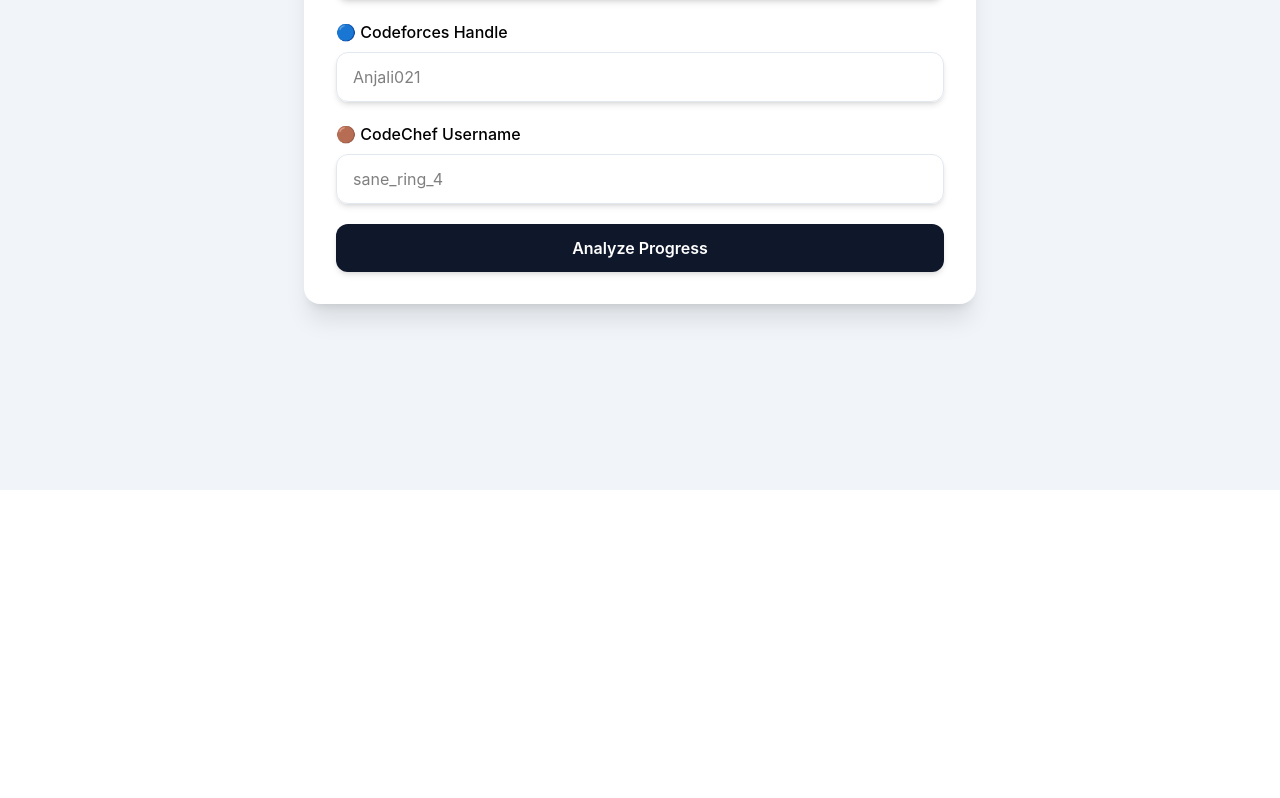
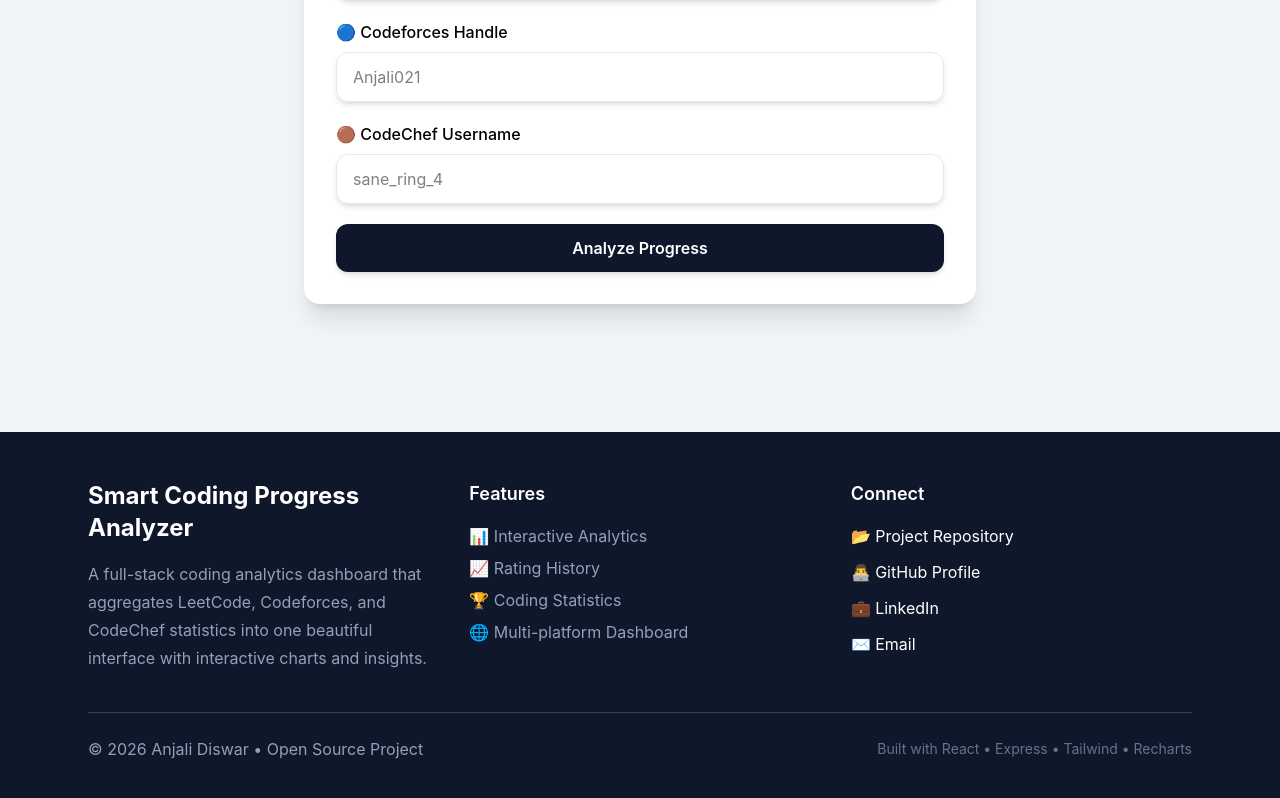
Before and after one commit to Anjali17-10/smart-coding-progress-analyzer-v2, a React (Vite) app: page / in a window 1280 px wide. Shown: the part 310-1108 px from the top of the page. Before the commit the page ends 800 px from the top, so only its background shows below. Built offline with nearby package versions, Linux system fonts and the light colour scheme.

Commit message:
Complete Smart Coding Progress Analyzer

```diff
--- a/index.html
+++ b/index.html
@@ -4,7 +4,7 @@
   <meta charset="UTF-8" />
   <link rel="icon" type="image/svg+xml" href="/favicon.svg" />
   <meta name="viewport" content="width=device-width, initial-scale=1.0" />
-    <title>smart-coding-progress-analyzer-v2</title>
+  <title>Smart Coding Progress Analyzer</title>
 </head>
 <body>
   <div id="root"></div>
--- a/server.js
+++ b/server.js
@@ -52,7 +52,7 @@
 });
 
   } catch (err) {
-    console.error(err);
+   // console.error(err);
     res.status(500).json({
       error: err.message,
     });
@@ -111,7 +111,7 @@
     });
 
   } catch (err) {
-    console.error(err);
+  //  console.error(err);
     res.status(500).json({
       error: "Failed to fetch CodeChef data",
     });
--- a/src/App.jsx
+++ b/src/App.jsx
@@ -1,5 +1,5 @@
 import { useState } from "react";
-
+import Footer from "./components/Footer";
 import Navbar from "./components/Navbar";
 import InputForm from "./components/InputForm";
 import StatsCard from "./components/StatsCard";
@@ -23,45 +23,58 @@
   const [codechef, setCodechef] = useState("");
 
   const [showCard, setShowCard] = useState(false);
-
+const [loading, setLoading] = useState(false);
   const [cfData, setCfData] = useState(null);
   const [cfSolved, setCfSolved] = useState(0);
   const [cfRatingHistory, setCfRatingHistory] = useState([]);
   const [ccData, setCcData] = useState(null);
   const [lcData, setLcData] = useState(null);
+  const [lastUpdated, setLastUpdated] = useState("");
 
 async function handleAnalyze() {
+  setLoading(true);
+
   try {
-    const [data, solved, history, leetcodeData] = await Promise.all([
-      getCodeforcesData(codeforces),
-      getCodeforcesSolved(codeforces),
-      getCodeforcesRatingHistory(codeforces),
-      getLeetCodeData(leetcode),
-    ]);
+    if (!leetcode || !codeforces || !codechef) {
+  alert("Please fill all usernames.");
+  return;
+}
+    // ---------- Codeforces ----------
+    const data = await getCodeforcesData(codeforces);
+    const solved = await getCodeforcesSolved(codeforces);
+    const history = await getCodeforcesRatingHistory(codeforces);
 
-    console.log("LeetCode Data:", leetcodeData);
-    if (leetcodeData && leetcodeData.contest) {
-      console.log("Contest info:", leetcodeData.contest);
-    }
+    // ---------- LeetCode ----------
+    const leetcodeData = await getLeetCodeData(leetcode);
+
+    // ---------- CodeChef ----------
     const ccResponse = await fetch(
       `http://localhost:5000/api/codechef/${codechef}`
     );
 
+    if (!ccResponse.ok) {
+      alert("❌ Invalid CodeChef username");
+      setLoading(false);
+      return;
+    }
+
     const cc = await ccResponse.json();
 
-setCcData(cc);
     setCfData(data);
 setCfSolved(solved);
 setCfRatingHistory(history);
 setLcData(leetcodeData);
-console.log("LeetCode Data:", leetcodeData);
+setCcData(cc);
+
+setLastUpdated(new Date().toLocaleString());
+
 setShowCard(true);
   } catch (error) {
-    console.log(error);
-    alert("Failed to fetch user data.");
+    alert(error.message);
+  } finally {
+    setLoading(false);
   }
 }
-
   return (
     <div className="min-h-screen bg-slate-100">
       <Navbar />
@@ -82,6 +95,7 @@
   codechef={codechef}
   setCodechef={setCodechef}
   onAnalyze={handleAnalyze}
+  loading={loading}
 />
 
           {showCard && (
@@ -94,34 +108,43 @@
   cfSolved={cfSolved}
   lcData={lcData}
   ccData={ccData}
+  lastUpdated={lastUpdated}
 />
 
            <ProgressChart
   cfData={cfData}
   cfSolved={cfSolved}
   lcData={lcData}
+  ccData={ccData}
 />
 
 <RatingChart
   cfData={cfData}
   lcData={lcData}
+  ccData={ccData}
 />
 
-              <ConsistencyChart />
+              <ConsistencyChart
+                lcData={lcData}
+              />
 
              <RatingHistoryChart
-                history={cfRatingHistory}
+  cfHistory={cfRatingHistory}
+  ccHistory={ccData?.history || []}
 />
+
 
               <AnalyticsCard
                 cfData={cfData}
                 cfSolved={cfSolved}
                 history={cfRatingHistory}
+                 ccData={ccData}
               />
             </>
           )}
         </div>
       </main>
+      <Footer />
     </div>
   );
 }
--- /dev/null
+++ b/src/components/Footer.jsx
@@ -0,0 +1,97 @@
+export default function Footer() {
+  return (
+    <footer className="mt-20 bg-slate-900 text-white">
+      <div className="max-w-6xl mx-auto px-6 py-12">
+
+        <div className="grid md:grid-cols-3 gap-10">
+
+          {/* Project */}
+          <div>
+            <h2 className="text-2xl font-bold">
+              Smart Coding Progress Analyzer
+            </h2>
+
+            <p className="text-slate-400 mt-4 leading-7">
+              A full-stack coding analytics dashboard that aggregates
+              LeetCode, Codeforces, and CodeChef statistics into one
+              beautiful interface with interactive charts and insights.
+            </p>
+          </div>
+
+          {/* Features */}
+          <div>
+            <h3 className="text-lg font-semibold mb-4">
+              Features
+            </h3>
+
+            <ul className="space-y-2 text-slate-400">
+              <li>📊 Interactive Analytics</li>
+              <li>📈 Rating History</li>
+              <li>🏆 Coding Statistics</li>
+              <li>🌐 Multi-platform Dashboard</li>
+            </ul>
+          </div>
+
+          {/* Contact */}
+          <div>
+            <h3 className="text-lg font-semibold mb-4">
+              Connect
+            </h3>
+
+            <div className="space-y-3">
+
+              <a
+                href="https://github.com/Anjali17-10/Smart-Coding-Progress-Analyzer"
+                target="_blank"
+                rel="noreferrer"
+                className="flex items-center gap-2 hover:text-blue-400 transition"
+              >
+                📂 Project Repository
+              </a>
+
+              <a
+                href="https://github.com/Anjali17-10"
+                target="_blank"
+                rel="noreferrer"
+                className="flex items-center gap-2 hover:text-blue-400 transition"
+              >
+                👨‍💻 GitHub Profile
+              </a>
+
+              <a
+                href="https://www.linkedin.com/in/YOUR-LINKEDIN"
+                target="_blank"
+                rel="noreferrer"
+                className="flex items-center gap-2 hover:text-blue-400 transition"
+              >
+                💼 LinkedIn
+              </a>
+
+              <a
+                href="mailto:yourmail@gmail.com"
+                className="flex items-center gap-2 hover:text-blue-400 transition"
+              >
+                ✉️ Email
+              </a>
+
+            </div>
+          </div>
+
+        </div>
+
+        <div className="border-t border-slate-700 mt-10 pt-6 flex flex-col md:flex-row justify-between items-center">
+
+          <p className="text-slate-400">
+            © {new Date().getFullYear()} Anjali Diswar • Open Source Project
+          </p>
+
+          <p className="text-slate-500 text-sm mt-2 md:mt-0">
+            Built with React • Express • Tailwind • Recharts
+          </p>
+
+        </div>
+
+      </div>
+    </footer>
+  );
+}
--- a/src/components/InputForm.jsx
+++ b/src/components/InputForm.jsx
@@ -6,6 +6,7 @@
   codechef,
   setCodechef,
   onAnalyze,
+  loading,
 }) {
   return (
     <div className="mt-8 space-y-5">
@@ -48,12 +49,17 @@
         />
       </div>
 
-      <button
-        onClick={onAnalyze}
-        className="w-full bg-slate-900 text-white py-3 rounded-xl font-semibold shadow-md hover:shadow-xl hover:scale-[1.02] transition-all duration-200"
-      >
-        Analyze Progress
-      </button>
+<button
+  onClick={onAnalyze}
+  disabled={loading}
+  className={`w-full py-3 rounded-xl font-semibold shadow-md transition-all duration-200 ${
+    loading
+      ? "bg-slate-500 cursor-not-allowed"
+      : "bg-slate-900 text-white hover:shadow-xl hover:scale-[1.02]"
+  }`}
+>
+  {loading ? "Analyzing..." : "Analyze Progress"}
+</button>
     </div>
   );
 }
--- a/src/components/ProgressChart.jsx
+++ b/src/components/ProgressChart.jsx
@@ -12,6 +12,7 @@
   cfData,
   cfSolved,
     lcData,
+    ccData,
 }) {
 
 const data = [
@@ -25,7 +26,7 @@
   },
   {
     platform: "CodeChef",
-    solved: 0,
+    solved: ccData?.solvedProblems || 0,
   },
 ];
 
--- a/src/components/RatingChart.jsx
+++ b/src/components/RatingChart.jsx
@@ -15,12 +15,6 @@
 }) {
 
 const data = [
- {
-  platform: "LeetCode",
-  rating: Math.round(
-    lcData?.contest?.contestRating || 0
-  ),
-},
   {
     platform: "Codeforces",
     rating: cfData?.rating || 0,
--- a/src/components/RatingHistoryChart.jsx
+++ b/src/components/RatingHistoryChart.jsx
@@ -1,4 +1,3 @@
-
 import {
   ResponsiveContainer,
   LineChart,
@@ -7,40 +6,80 @@
   YAxis,
   Tooltip,
   CartesianGrid,
+  Legend,
 } from "recharts";
 
-export default function RatingHistoryChart({ history }) {
+export default function RatingHistoryChart({
+  cfHistory,
+  ccHistory,
+}) {
 
-  const data = history.map((contest) => ({
-    contest: contest.contestName,
-    rating: contest.newRating,
-  }));
+  const maxLength = Math.max(
+    cfHistory.length,
+    ccHistory.length
+  );
+
+  const data = [];
+
+  for (let i = 0; i < maxLength; i++) {
+    data.push({
+      contest: i + 1,
+
+      codeforces:
+        cfHistory[i]?.newRating ??
+        cfHistory[i]?.rating ??
+        null,
+
+      codechef:
+        ccHistory[i]
+          ? Number(ccHistory[i].rating)
+          : null,
+    });
+  }
 
   return (
     <div className="mt-8 bg-white rounded-2xl shadow-xl p-6">
+
       <h2 className="text-2xl font-bold mb-6">
-        Codeforces Rating History
+        Rating History
       </h2>
 
-      <ResponsiveContainer width="100%" height={400}>
+      <ResponsiveContainer width="100%" height={350}>
+
         <LineChart data={data}>
+
           <CartesianGrid strokeDasharray="3 3" />
 
-          <XAxis hide />
+          <XAxis dataKey="contest" />
 
           <YAxis />
 
           <Tooltip />
 
+          <Legend />
+
           <Line
             type="monotone"
-            dataKey="rating"
+            dataKey="codeforces"
             stroke="#2563eb"
             strokeWidth={3}
             dot={false}
+            name="Codeforces"
           />
+
+          <Line
+            type="monotone"
+            dataKey="codechef"
+            stroke="#ea580c"
+            strokeWidth={3}
+            dot={false}
+            name="CodeChef"
+          />
+
         </LineChart>
+
       </ResponsiveContainer>
+
     </div>
   );
 }
--- a/src/services/codeforcesApi.js
+++ b/src/services/codeforcesApi.js
@@ -4,7 +4,7 @@
   const response = await fetch(`${BASE_URL}/${handle}`);
 
   if (!response.ok) {
-    throw new Error("Failed to fetch Codeforces user");
+    throw new Error("Invalid Codeforces username");
   }
 
   return await response.json();
@@ -14,11 +14,10 @@
   const response = await fetch(`${BASE_URL}/${handle}/solved`);
 
   if (!response.ok) {
-    throw new Error("Failed to fetch solved count");
+    throw new Error("Invalid Codeforces username");
   }
 
   const data = await response.json();
-
   return data.solved;
 }
 
@@ -26,7 +25,7 @@
   const response = await fetch(`${BASE_URL}/${handle}/history`);
 
   if (!response.ok) {
-    throw new Error("Failed to fetch rating history");
+    throw new Error("Invalid Codeforces username");
   }
 
   return await response.json();
```
Also changed, not shown: src/components/AnalyticsCard.jsx (+48 -9 lines), src/components/ConsistencyChart.jsx (+24 -20 lines), src/components/StatsCard.jsx (+31 -7 lines), 1 other file (tests, documents, lock files or other folders). Lines whose indentation alone changed are shown as unchanged.
